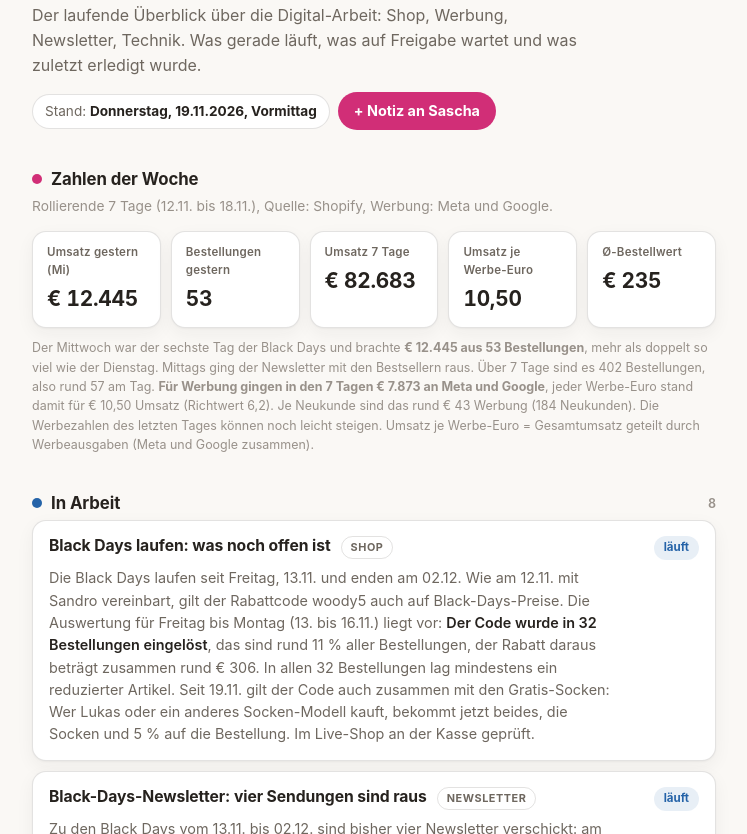
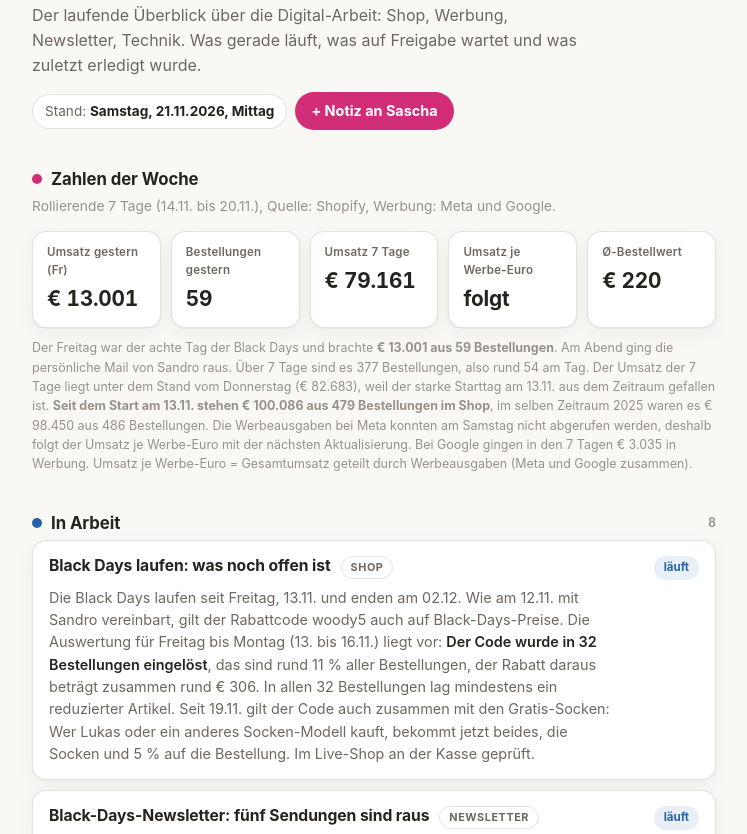
Before and after one commit to Sascha-Woody/board, a plain HTML site: page index.html in a window 1280 px wide. Shown: the part 106-940 px from the top of the page, without its empty margins (266-1013 px from the left). Drawn offline with Linux system fonts and the light colour scheme.

Commit message:
Board-Update 21.11.

```diff
--- a/index.html
+++ b/index.html
@@ -108,20 +108,20 @@ footer{margin-top:44px;padding-top:16px;border-top:1px solid var(--line);font-si
   <div class="brand">woody® Onlineshop</div>
   <h1>Digital-Operations Board</h1>
   <p class="sub">Der laufende Überblick über die Digital-Arbeit: Shop, Werbung, Newsletter, Technik. Was gerade läuft, was auf Freigabe wartet und was zuletzt erledigt wurde.</p>
-  <div class="stand">Stand: <b>Donnerstag, 19.11.2026, Vormittag</b></div><a class="notebtn" href="https://docs.google.com/forms/d/e/1FAIpQLSeDHQ6NF4WfarP_oKWyG6OaoQa1NYVLjihCkoyiTtQfTr0A9g/viewform" target="_blank" rel="noopener">+ Notiz an Sascha</a>
+  <div class="stand">Stand: <b>Samstag, 21.11.2026, Mittag</b></div><a class="notebtn" href="https://docs.google.com/forms/d/e/1FAIpQLSeDHQ6NF4WfarP_oKWyG6OaoQa1NYVLjihCkoyiTtQfTr0A9g/viewform" target="_blank" rel="noopener">+ Notiz an Sascha</a>
 </header>
 
 <section aria-label="Kennzahlen">
   <h2><span class="dot" style="background:var(--accent)"></span>Zahlen der Woche</h2>
-  <p class="sectsub">Rollierende 7 Tage (12.11. bis 18.11.), Quelle: Shopify, Werbung: Meta und Google.</p>
+  <p class="sectsub">Rollierende 7 Tage (14.11. bis 20.11.), Quelle: Shopify, Werbung: Meta und Google.</p>
   <div class="kpis">
-    <div class="kpi"><span>Umsatz gestern (Mi)</span><b>€ 12.445</b></div>
-    <div class="kpi"><span>Bestellungen gestern</span><b>53</b></div>
-    <div class="kpi"><span>Umsatz 7 Tage</span><b>€ 82.683</b></div>
-    <div class="kpi"><span>Umsatz je Werbe-Euro</span><b>10,50</b></div>
-    <div class="kpi"><span>Ø-Bestellwert</span><b>€ 235</b></div>
+    <div class="kpi"><span>Umsatz gestern (Fr)</span><b>€ 13.001</b></div>
+    <div class="kpi"><span>Bestellungen gestern</span><b>59</b></div>
+    <div class="kpi"><span>Umsatz 7 Tage</span><b>€ 79.161</b></div>
+    <div class="kpi"><span>Umsatz je Werbe-Euro</span><b>folgt</b></div>
+    <div class="kpi"><span>Ø-Bestellwert</span><b>€ 220</b></div>
   </div>
-  <p class="kpinote">Der Mittwoch war der sechste Tag der Black Days und brachte <b>€ 12.445 aus 53 Bestellungen</b>, mehr als doppelt so viel wie der Dienstag. Mittags ging der Newsletter mit den Bestsellern raus. Über 7 Tage sind es 402 Bestellungen, also rund 57 am Tag. <b>Für Werbung gingen in den 7 Tagen € 7.873 an Meta und Google</b>, jeder Werbe-Euro stand damit für € 10,50 Umsatz (Richtwert 6,2). Je Neukunde sind das rund € 43 Werbung (184 Neukunden). Die Werbezahlen des letzten Tages können noch leicht steigen. Umsatz je Werbe-Euro = Gesamtumsatz geteilt durch Werbeausgaben (Meta und Google zusammen).</p>
+  <p class="kpinote">Der Freitag war der achte Tag der Black Days und brachte <b>€ 13.001 aus 59 Bestellungen</b>. Am Abend ging die persönliche Mail von Sandro raus. Über 7 Tage sind es 377 Bestellungen, also rund 54 am Tag. Der Umsatz der 7 Tage liegt unter dem Stand vom Donnerstag (€ 82.683), weil der starke Starttag am 13.11. aus dem Zeitraum gefallen ist. <b>Seit dem Start am 13.11. stehen € 100.086 aus 479 Bestellungen im Shop</b>, im selben Zeitraum 2025 waren es € 98.450 aus 486 Bestellungen. Die Werbeausgaben bei Meta konnten am Samstag nicht abgerufen werden, deshalb folgt der Umsatz je Werbe-Euro mit der nächsten Aktualisierung. Bei Google gingen in den 7 Tagen € 3.035 in Werbung. Umsatz je Werbe-Euro = Gesamtumsatz geteilt durch Werbeausgaben (Meta und Google zusammen).</p>
 </section>
 
 <section aria-label="In Arbeit">
@@ -132,8 +132,8 @@ footer{margin-top:44px;padding-top:16px;border-top:1px solid var(--line);font-si
       <p>Die Black Days laufen seit Freitag, 13.11. und enden am 02.12. Wie am 12.11. mit Sandro vereinbart, gilt der Rabattcode woody5 auch auf Black-Days-Preise. Die Auswertung für Freitag bis Montag (13. bis 16.11.) liegt vor: <b>Der Code wurde in 32 Bestellungen eingelöst</b>, das sind rund 11 % aller Bestellungen, der Rabatt daraus beträgt zusammen rund € 306. In allen 32 Bestellungen lag mindestens ein reduzierter Artikel. Seit 19.11. gilt der Code auch zusammen mit den Gratis-Socken: Wer Lukas oder ein anderes Socken-Modell kauft, bekommt jetzt beides, die Socken und 5 % auf die Bestellung. Im Live-Shop an der Kasse geprüft.</p>
     </div>
     <div class="card">
-      <div class="top"><h3>Black-Days-Newsletter: vier Sendungen sind raus</h3><span class="tag">Newsletter</span><span class="chip work">läuft</span></div>
-      <p>Zu den Black Days vom 13.11. bis 02.12. sind bisher vier Newsletter verschickt: am Mittwoch, 11.11., am Freitag, 13.11. zum Start, am Sonntag, 15.11. und am Mittwoch, 18.11. mit den Bestsellern. Die weiteren Sendungen bis 02.12. liegen als Entwurf vor und bekommen vor dem Versand noch den Aufbau der letzten Newsletter. Die Sonderausgaben am 20. und 27.11. folgen extra. In die automatischen Mails, zum Beispiel nach einem abgebrochenen Einkauf, kommt noch ein Hinweis auf die Black Days. Ein Probelauf dafür ist geprüft, der Einbau steht noch aus. Die Adventskalender-Seite im Shop zeigt noch den Stand vom Vorjahr und wird neu befüllt, sobald der Inhalt der Türchen feststeht.</p>
+      <div class="top"><h3>Black-Days-Newsletter: fünf Sendungen sind raus</h3><span class="tag">Newsletter</span><span class="chip work">läuft</span></div>
+      <p>Zu den Black Days vom 13.11. bis 02.12. sind bisher fünf Sendungen verschickt: am Mittwoch, 11.11., am Freitag, 13.11. zum Start, am Sonntag, 15.11., am Mittwoch, 18.11. mit den Bestsellern und am Freitag, 20.11. die persönliche Mail von Sandro. Für Sonntag, 22.11. liegen fünf Entwürfe zur Halbzeit vor, die Test-Mails sind bei Sandro und Sascha. Eingeplant ist die Sonntags-Sendung noch nicht. Die weiteren Sendungen bis 02.12. liegen als Entwurf vor und bekommen vor dem Versand noch den Aufbau der letzten Newsletter. Die Sonderausgabe am 27.11. folgt extra. In die automatischen Mails, zum Beispiel nach einem abgebrochenen Einkauf, kommt noch ein Hinweis auf die Black Days. Ein Probelauf dafür ist geprüft, der Einbau steht noch aus. Die Adventskalender-Seite im Shop zeigt noch den Stand vom Vorjahr und wird neu befüllt, sobald der Inhalt der Türchen feststeht.</p>
     </div>
     <div class="card">
       <div class="top"><h3>Black-Days-Werbung: Motive und Videos</h3><span class="tag">Werbung</span><span class="chip work">läuft</span></div>
@@ -205,6 +205,10 @@ footer{margin-top:44px;padding-top:16px;border-top:1px solid var(--line);font-si
   <h2><span class="dot" style="background:var(--done)"></span>Erledigt<span class="n">letzte 14 Tage</span></h2>
   <div class="cards">
     <div class="card">
+<div class="top"><h3>Persönliche Mail von Sandro „Zu teuer, oder?“ versendet</h3><span class="tag">Newsletter</span><span class="datum">Fr 20.11.</span></div>
+<p>Am Freitag um 19 Uhr ging eine schlichte Textmail mit Sandro als Absender raus, Betreff „Zu teuer, oder?“. Sie greift eine Kundenbewertung auf, die den Preis offen anspricht. Sie ging an alle Newsletter-Empfänger, die in den letzten 30 Tagen nicht gekauft haben, und wurde rund 33.600 Mal zugestellt. 34,3 % haben sie geöffnet, 6,0 % haben geklickt, deutlich mehr als beim Newsletter am Mittwoch. Abgemeldet haben sich 0,26 %. Der Tag brachte <b>€ 13.001 Umsatz aus 59 Bestellungen</b> über alle Kanäle. Im Versandsystem bestätigt.</p>
+</div>
+    <div class="card">
 <div class="top"><h3>Mittwochs-Newsletter mit zehn Black-Days-Bestsellern versendet</h3><span class="tag">Newsletter</span><span class="datum">Mi 18.11.</span></div>
 <p>Am Mittwoch um 13:30 Uhr ging der Newsletter mit zehn Bestsellern zum Black-Days-Preis raus, darunter Lukas, Olga, Harry, Tanja und Ramona, jedes Modell in einer anderen Farbe. Er wurde rund 34.400 Mal zugestellt, 28,1 % haben ihn geöffnet, 2,9 % haben geklickt. Am häufigsten geklickt wurden der Knopf oben und die Modelle Olga und Paul. Der Tag brachte <b>€ 12.445 Umsatz aus 53 Bestellungen</b> über alle Kanäle. Im Versandsystem bestätigt.</p>
 </div>
@@ -248,10 +252,6 @@ footer{margin-top:44px;padding-top:16px;border-top:1px solid var(--line);font-si
       <div class="top"><h3>Sonntags-Newsletter „Draußen wird's ungemütlich“ versendet</h3><span class="tag">Newsletter</span><span class="datum">So 08.11.</span></div>
       <p>Am Sonntag um 8 Uhr ging der Newsletter zum Wetterumschwung raus: Elya in Schwarz und Fabio in Tabak für die kalten Tage, dazu die Sneaker Lia und Levi. Die Bilder sind neu entstanden, mit der echten woody-Gravur auf den Sohlen. Im Versandsystem bestätigt.</p>
     </div>
-    <div class="card">
-      <div class="top"><h3>Taschen-Sale-Newsletter an die Fabriksverkauf-Liste versendet</h3><span class="tag">Newsletter</span><span class="datum">Do 05.11.</span></div>
-      <p>Am Donnerstag um 18 Uhr ging der Newsletter zum Taschen-Sale an die Fabriksverkauf-Liste: bis zu 50 % auf ausgewählte Taschen, exklusiv vor Ort im Fabriksverkauf in Müllnern, mit dem neuen Foto der Taschenwand im Laden. Unten ein kurzer Hinweis auf 15 % auf Schuhe im Onlineshop. Versand im Versandsystem bestätigt.</p>
-    </div>
     </div>
 </section>
 
```
